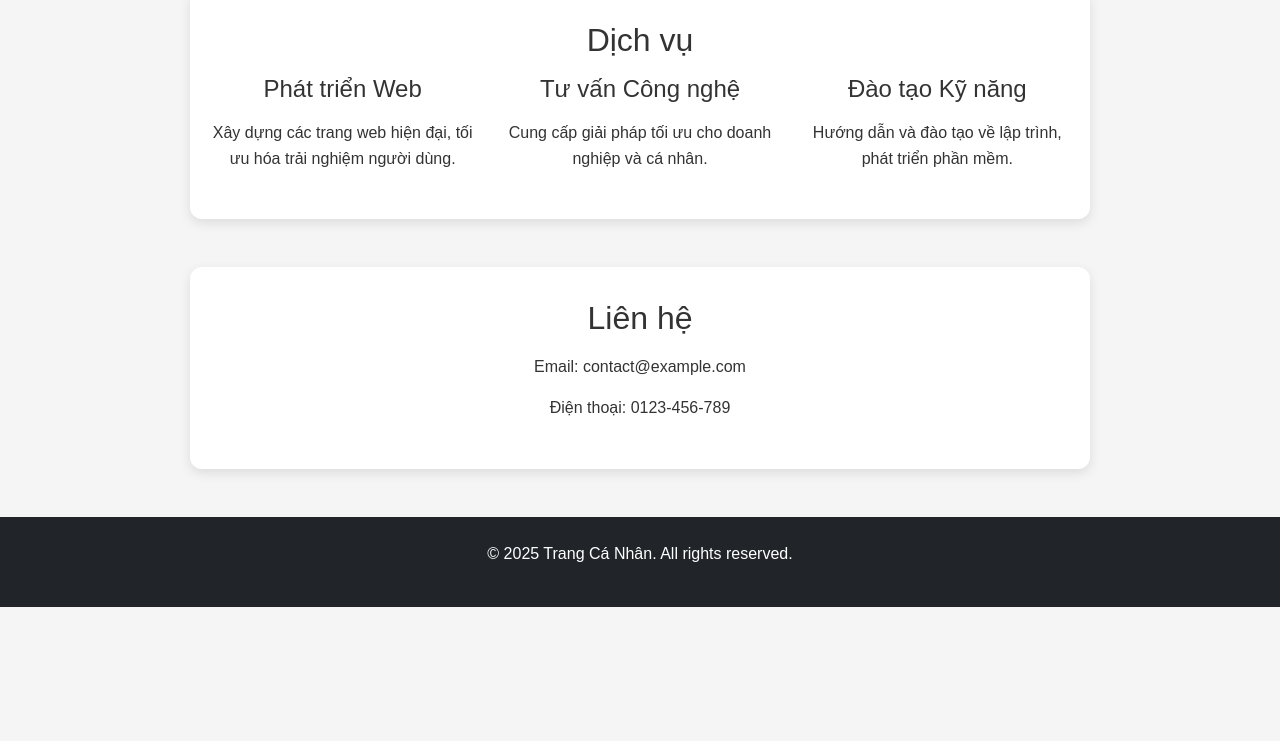
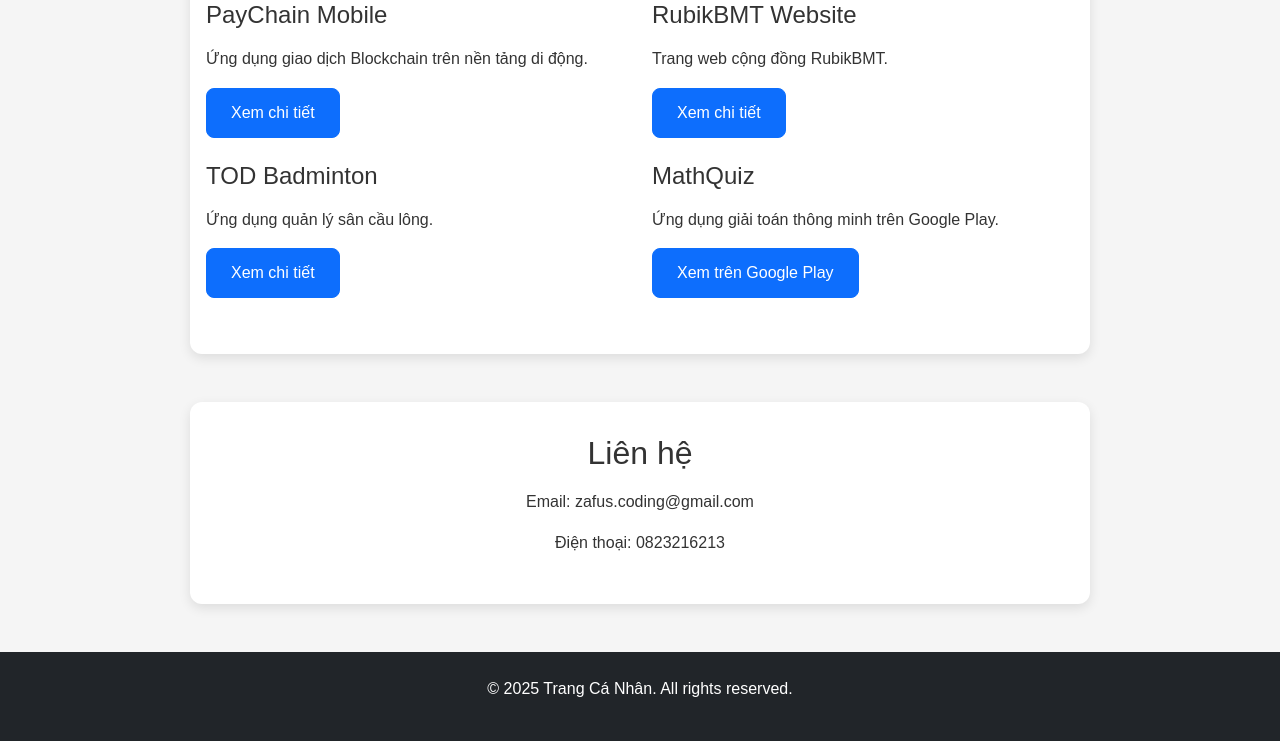
Before and after one commit to zafuss/zafuss.github.io, a plain HTML site: page index.html in a window 1280 px wide. Shown: the part 715-1456 px from the top of the page. Before the commit the page ends 1322 px from the top, so only its background shows below. Drawn offline with nearby package versions, Linux system fonts and the light colour scheme.

Commit message:
style: changes some styles

```diff
--- a/index.html
+++ b/index.html
@@ -10,14 +10,15 @@
 <body>
     <header class="bg-primary text-white text-center py-5">
         <div class="container">
-            <img src="images/unnamed.jpg" alt="Ảnh cá nhân" class="rounded-circle mb-3 profile-img">
+            <img src="/images/unnamed.jpg" alt="Ảnh cá nhân" class="rounded-circle mb-3 profile-img">
             <h1 class="fw-bold">Xin chào, tôi là Đặng Hoàng Gia Phú</h1>
-            <p class="lead">Phát triển web | Tư vấn công nghệ | Đào tạo kỹ năng</p>
-            <nav class="mt-4">
+            <p class="lead">21/03/2001 | SĐT: 0823216213 | Email: zafus.coding@gmail.com</p>
+            <!-- <nav class="mt-4">
                 <a href="#about" class="btn btn-light m-2">Giới thiệu</a>
+                <a href="#projects" class="btn btn-light m-2">Dự án</a>
                 <a href="#services" class="btn btn-light m-2">Dịch vụ</a>
                 <a href="#contact" class="btn btn-light m-2">Liên hệ</a>
-            </nav>
+            </nav> -->
         </div>
     </header>
 
@@ -27,28 +28,38 @@
             <p class="text-muted text-center">Tôi là một người đam mê công nghệ, có kinh nghiệm phát triển các ứng dụng web chuyên nghiệp và sáng tạo.</p>
         </section>
 
-        <section id="services" class="mb-5">
-            <h2 class="text-center">Dịch vụ</h2>
+        <section id="projects" class="mb-5">
+            <h2 class="text-center">Dự án đã thực hiện</h2>
             <div class="row">
-                <div class="col-md-4 text-center">
-                    <h4>Phát triển Web</h4>
-                    <p>Xây dựng các trang web hiện đại, tối ưu hóa trải nghiệm người dùng.</p>
+                <div class="col-md-6 mb-4">
+                    <h4>PayChain Mobile</h4>
+                    <p>Ứng dụng giao dịch Blockchain trên nền tảng di động.</p>
+                    <a href="https://github.com/zafuss/paychain_mobile" target="_blank" class="btn btn-primary">Xem chi tiết</a>
                 </div>
-                <div class="col-md-4 text-center">
-                    <h4>Tư vấn Công nghệ</h4>
-                    <p>Cung cấp giải pháp tối ưu cho doanh nghiệp và cá nhân.</p>
+                <div class="col-md-6 mb-4">
+                    <h4>RubikBMT Website</h4>
+                    <p>Trang web cộng đồng RubikBMT.</p>
+                    <a href="https://github.com/zafuss/RubikBMT_website" target="_blank" class="btn btn-primary">Xem chi tiết</a>
                 </div>
-                <div class="col-md-4 text-center">
-                    <h4>Đào tạo Kỹ năng</h4>
-                    <p>Hướng dẫn và đào tạo về lập trình, phát triển phần mềm.</p>
+                <div class="col-md-6 mb-4">
+                    <h4>TOD Badminton</h4>
+                    <p>Ứng dụng quản lý sân cầu lông.</p>
+                    <a href="https://github.com/zafuss/ca_todbadminton" target="_blank" class="btn btn-primary">Xem chi tiết</a>
+                </div>
+                <div class="col-md-6 mb-4">
+                    <h4>MathQuiz</h4>
+                    <p>Ứng dụng giải toán thông minh trên Google Play.</p>
+                    <a href="https://play.google.com/store/apps/details?id=com.zafus.mathquiz" target="_blank" class="btn btn-primary">Xem trên Google Play</a>
                 </div>
             </div>
         </section>
 
+
+
         <section id="contact" class="mb-5">
             <h2 class="text-center">Liên hệ</h2>
-            <p class="text-center">Email: contact@example.com</p>
-            <p class="text-center">Điện thoại: 0123-456-789</p>
+            <p class="text-center">Email: zafus.coding@gmail.com</p>
+            <p class="text-center">Điện thoại: 0823216213</p>
         </section>
     </main>
 
```
